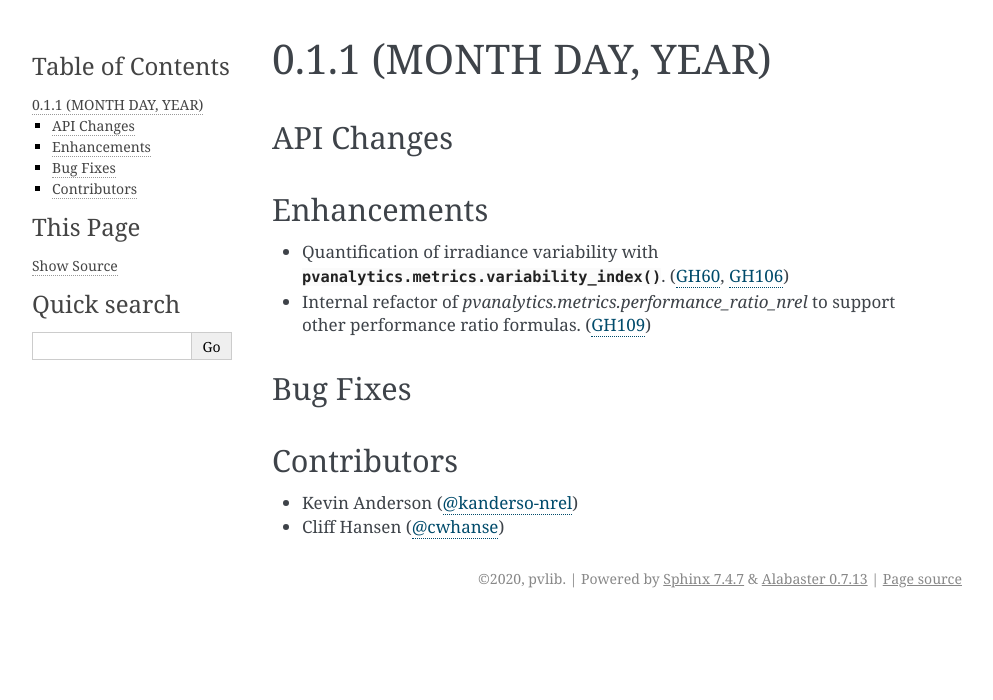
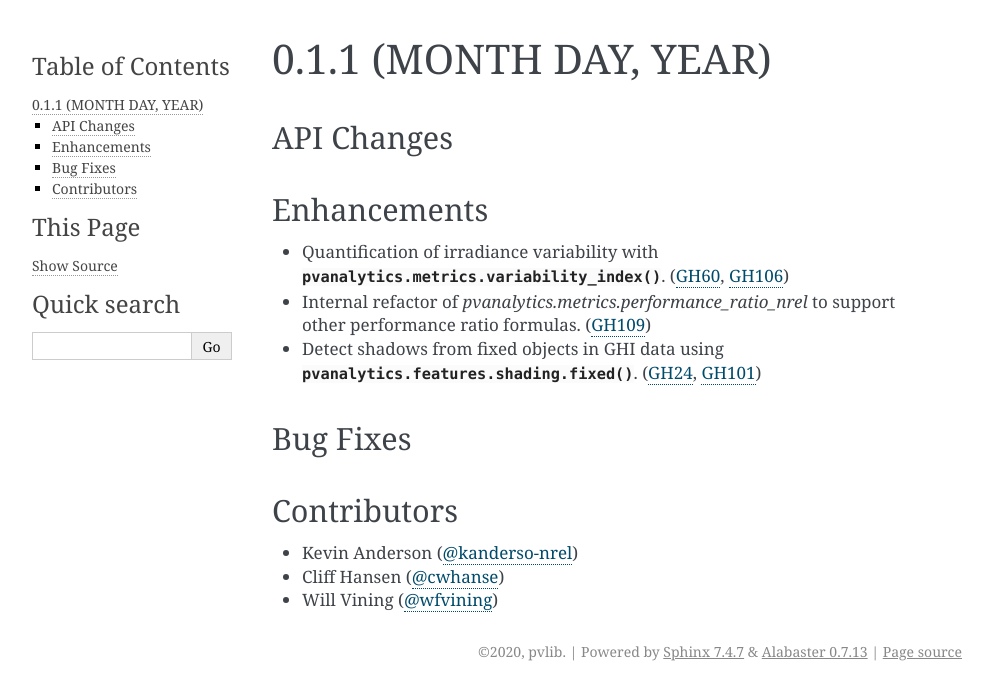
Before and after one commit to pvlib/pvanalytics, a Sphinx documentation site: the page built from docs/whatsnew/0.1.1.rst, in a window 1280 px wide. Shown: the top 700 px of the page, without its empty margins (148-1141 px from the left). Built offline with Sphinx 7.4.7, drawn with Linux system fonts in a browser that asks for light colours.

Commit message:
Add shading to api.rst and whatsnew

```diff
--- a/docs/whatsnew/0.1.1.rst
+++ b/docs/whatsnew/0.1.1.rst
@@ -13,6 +13,8 @@ Enhancements
   :py:func:`pvanalytics.metrics.variability_index`. (:issue:`60`, :pull:`106`)
 * Internal refactor of `pvanalytics.metrics.performance_ratio_nrel` to support
   other performance ratio formulas. (:pull:`109`)
+* Detect shadows from fixed objects in GHI data using
+  :py:func:`pvanalytics.features.shading.fixed`. (:issue:`24`, :pull:`101`)
 
 Bug Fixes
 ~~~~~~~~~
@@ -22,3 +24,4 @@ Contributors
 
 * Kevin Anderson (:ghuser:`kanderso-nrel`)
 * Cliff Hansen (:ghuser:`cwhanse`)
+* Will Vining (:ghuser:`wfvining`)
```
Also changed, not shown: docs/api.rst (+10 -0 lines).
